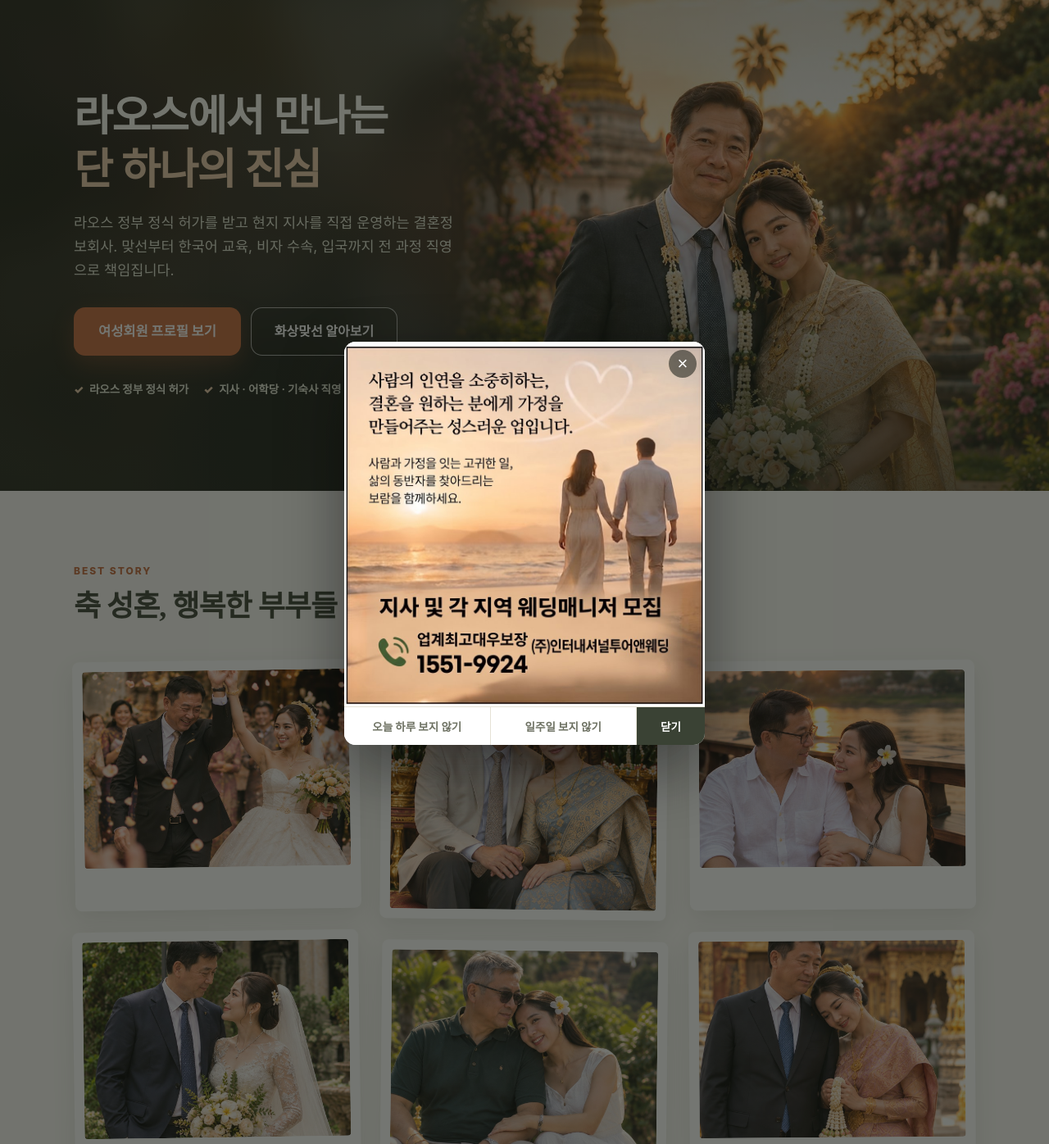
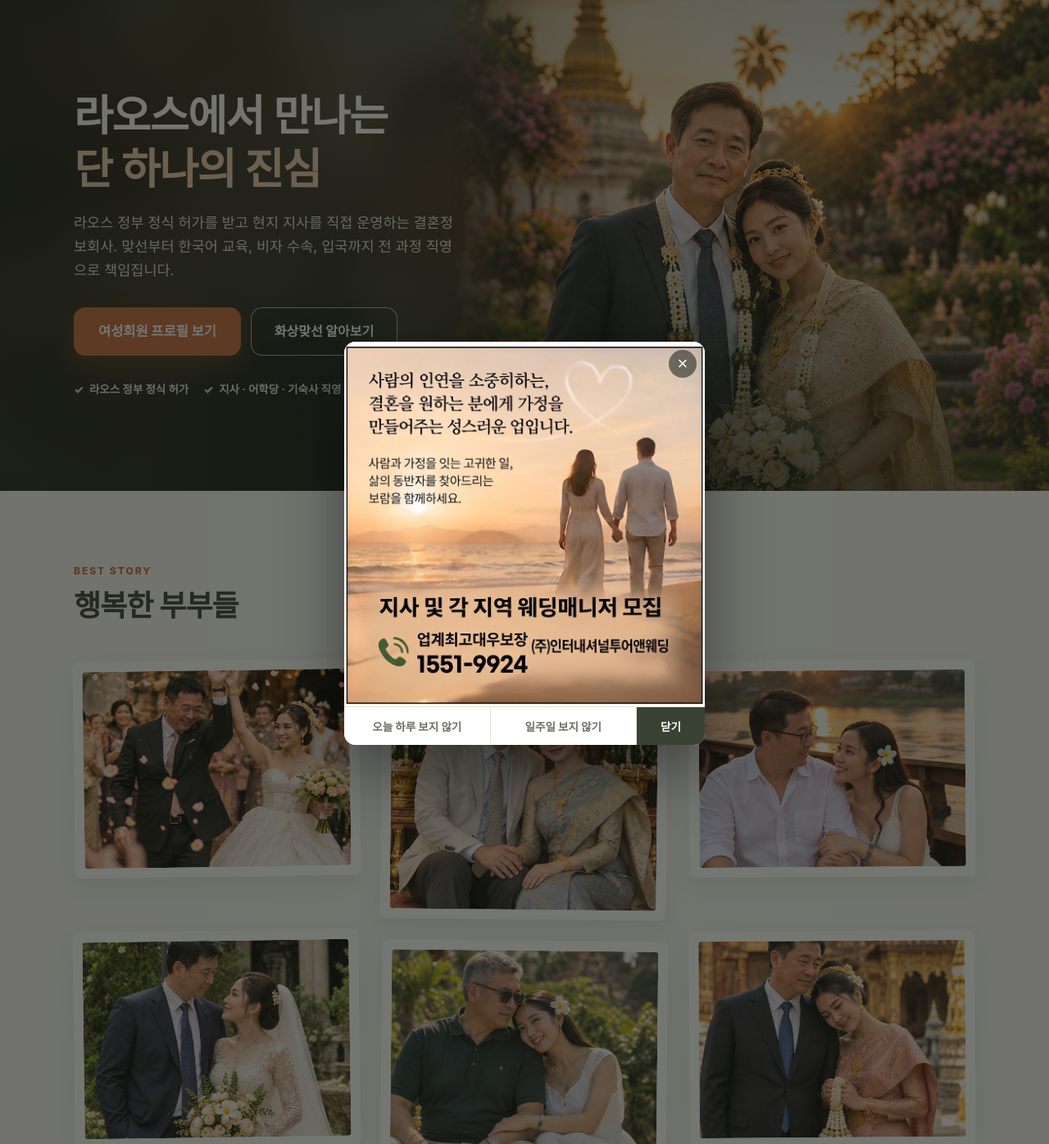
Before and after one commit to Jeongdonghwan/viet_prj, a Flask app: page / in a window 1280 px wide. Shown: the part 70-1466 px from the top of the page at 82% size. Run offline with Flask 3, Linux system fonts and the light colour scheme; some web fonts are replaced.

Commit message:
﻿갤러리 제목 '행복한 부부들'로 변경, 카드 하단 빈 여백 제거
Co-Authored-By: Claude Opus 5.5 (1M context) <noreply@anthropic.com>

```diff
--- a/app/static/css/main.css
+++ b/app/static/css/main.css
@@ -22,6 +22,8 @@ a{text-decoration:none;color:inherit}
 
 /* placeholder (여성회원 등 미수급 이미지) */
 .ph{background:linear-gradient(135deg,#F0EEE6,#E4E1D4);display:flex;align-items:center;justify-content:center;color:#A8A494;font-size:11.5px;font-weight:600;text-align:center;padding:10px;border-radius:12px;letter-spacing:-.2px}
+
+.sr-only{position:absolute;width:1px;height:1px;overflow:hidden;clip:rect(0 0 0 0);white-space:nowrap}
 
 /* scroll reveal */
 .rv{opacity:0;transform:translateY(34px);transition:opacity .8s cubic-bezier(.22,1,.36,1),transform .8s cubic-bezier(.22,1,.36,1)}
@@ -255,7 +257,7 @@ footer.site .links a{color:#CBD1BE;font-weight:600}
 }
 
 /* 성혼 갤러리 */
-.gallery-grid{display:grid;grid-template-columns:repeat(3,1fr);gap:26px}
+.gallery-grid{display:grid;grid-template-columns:repeat(3,1fr);gap:26px;align-items:start}
 .g-card{background:#fff;padding:12px;border-radius:8px;box-shadow:0 10px 28px rgba(44,48,36,.1);transition:transform .35s cubic-bezier(.22,1,.36,1),box-shadow .35s}
 .g-card:nth-child(3n+1){transform:rotate(-.8deg)}
 .g-card:nth-child(3n+2){transform:rotate(.6deg) translateY(12px)}
--- a/app/templates/index.html
+++ b/app/templates/index.html
@@ -50,7 +50,7 @@
     <div class="sec-head rv">
       <div>
         <div class="tag">BEST STORY</div>
-        <h2>축 성혼, 행복한 부부들</h2>
+        <h2>행복한 부부들</h2>
       </div>
     </div>
     <div class="gallery-grid">
```
